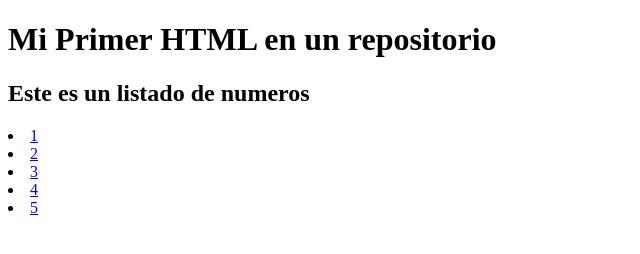
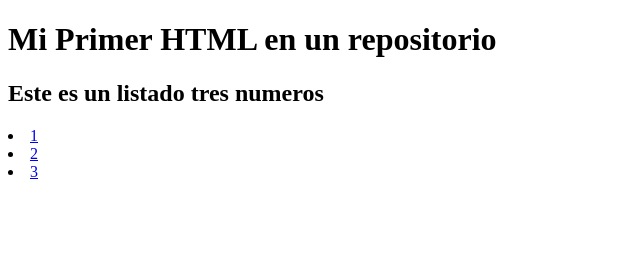
Before and after one commit to juaanjol19/my_first_repo, a plain HTML site: page index.html in a window 1280 px wide. Shown: the full height of the page, 0-640 px from the left. Drawn offline with Linux system fonts and the light colour scheme.

Commit message:
Este es un commit desde la rama feature_1

```diff
--- a/index.html
+++ b/index.html
@@ -8,11 +8,9 @@
 </head>
 <body>
     <h1>Mi Primer HTML en un repositorio</h1>
-    <h2>Este es un listado de numeros</h2>
+    <h2>Este es un listado tres numeros</h2>
     <li><a href="1">1</a></li>
     <li><a href="2">2</a></li>
     <li><a href="3">3</a></li>
-    <li><a href="4">4</a></li>
-    <li><a href="5">5</a></li>
 </body>
 </html>
```
